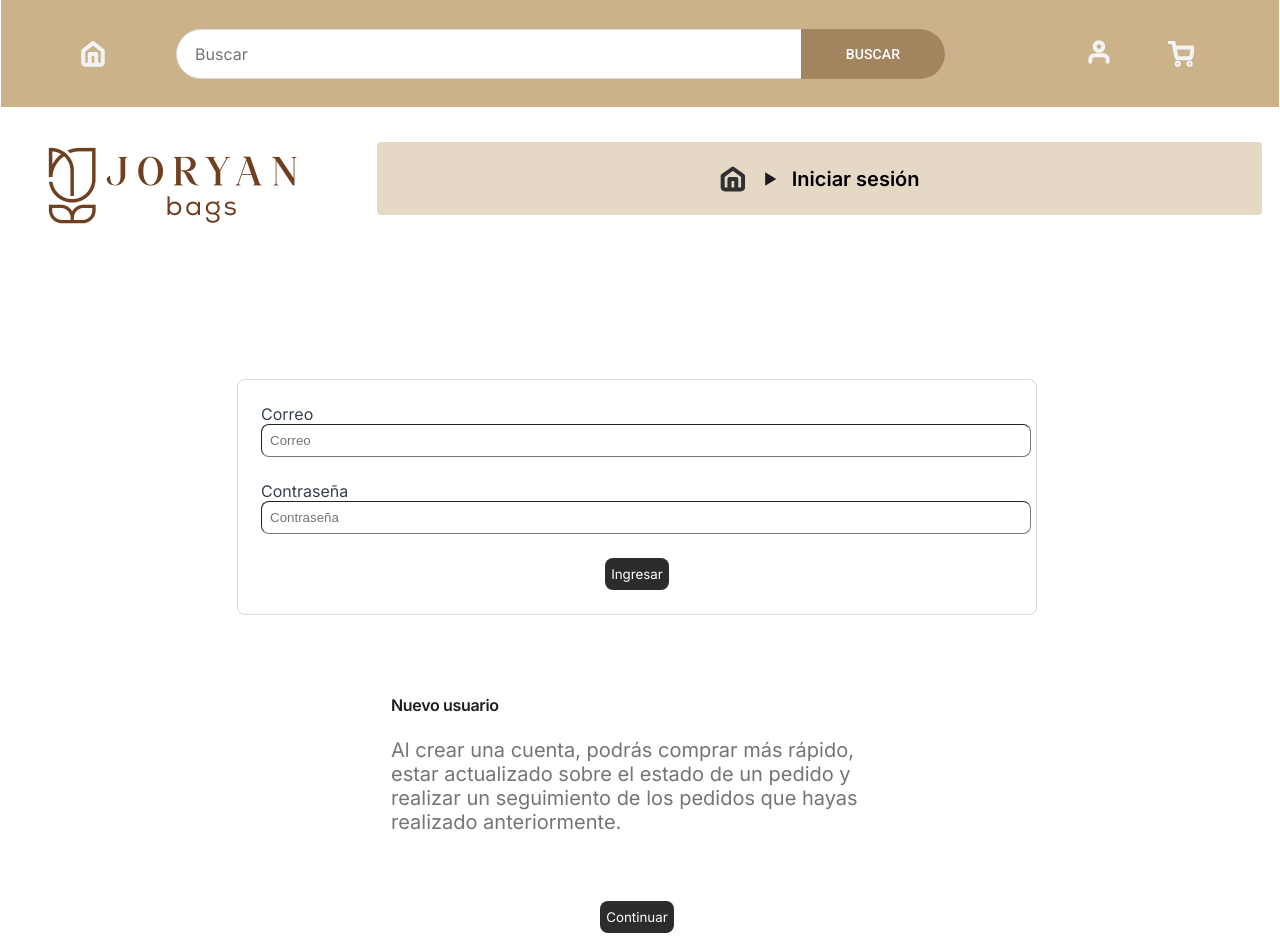
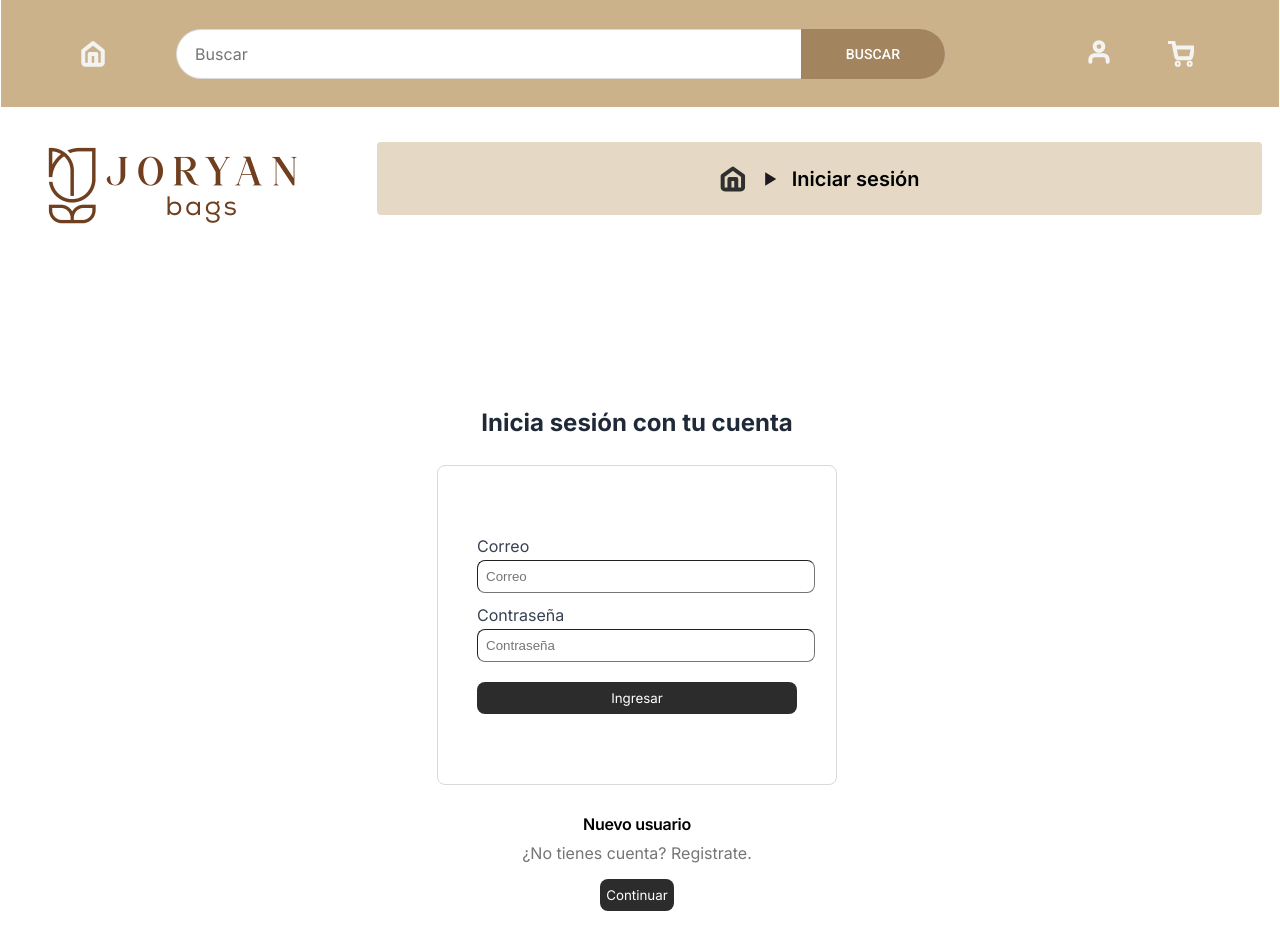
Before and after one commit to CamiloWG/ecommerce-joryanbags, an Angular app in the folder ecommerce-frontend/: page /login in a window 1280 px wide. Shown: the top 952 px of the page. Built offline with nearby package versions, Linux system fonts and the light colour scheme.

Commit message:
listisimo

```diff
--- a/ecommerce-frontend/src/app/pages/login/login.component.html
+++ b/ecommerce-frontend/src/app/pages/login/login.component.html
@@ -5,7 +5,6 @@
 
     <section class="relative w-full h-[150px] flex">
       <app-logo class="absolute top-0 left-0"></app-logo>
-
 
       <div class="absolute top-[19px] left-[365px] flex flex-col items-start justify-start gap-[50px] w-[calc(100%-365px)]">
         <div class="w-full flex flex-col font-subheading">
@@ -15,23 +14,25 @@
     </section>
 
     <div class="flex items-center justify-center min-h-screen w-full">
-      <section class="w-[1000px] flex flex-col items-center justify-center pt-0 px-[21px] pb-[149px] box-border max-w-full mq1050:pb-[97px] mq1050:box-border mx-auto">
-        <div class="flex flex-col items-center justify-center gap-10 max-w-full mq1050:gap-5">
+      <section class="w-[1000px] flex flex-col items-center justify-center pt-0 px-[21px] pb-[100px] box-border max-w-full mq1050:pb-[80px] mq1050:box-border mx-auto">
+        <div class="flex flex-col items-center justify-center gap-5 max-w-full mq1050:gap-3">
           <div class="w-[1098px] flex flex-row items-center justify-between gap-5 max-w-full mq1050:flex-wrap">
-            <div class="flex flex-col items-center justify-center pt-[42px] px-0 pb-0 box-border max-w-full">
+            <div class="flex flex-col items-center justify-center pt-[30px] px-0 pb-0 box-border max-w-full">
               <div class="self-stretch h-[29px] relative font-subheading"></div>
             </div>
           </div>
 
-          <div class="self-stretch h-[357px] flex flex-row items-center justify-center max-w-full">
-            <div class="self-stretch w-[1305px] flex flex-col items-center justify-center gap-[40px] max-w-full mq1050:gap-[29px]">
+          <div class="self-stretch h-[auto] flex flex-row items-center justify-center max-w-full">
+            <div class="self-stretch w-[1305px] flex flex-col items-center justify-center gap-[20px] max-w-full mq1050:gap-[15px]">
+
+              <h1 class="text-3xl font-bold text-gray-800 mb-2 mt-[-10px] font-subheading">Inicia sesión con tu cuenta</h1>
 
               <form (ngSubmit)="onLogin()" class="m-0 rounded-radius-200 bg-background-default-default border-border-default-default border-solid
-              border-stroke-border box-border flex flex-col items-center justify-center py-space-600 px-[23px] gap-space-600
-              w-full max-w-[800px] z-[1] mq450:min-h-[auto]" data-scroll-to="formContact">
+              border-stroke-border box-border flex flex-col items-center justify-center py-4 px-6
+              w-full max-w-[400px] min-h-[320px] z-[1]" data-scroll-to="formContact">
 
-              <div class="flex flex-col w-full">
-                <label class="font-subheading text-gray-700">Correo</label>
+                <div class="flex flex-col w-full max-w-[320px]">
+                  <label class="font-subheading text-gray-700 text-left mb-1">Correo</label>
                   <input
                     type="email"
                     formControlName="correo"
@@ -40,8 +41,8 @@
                   />
                 </div>
 
-              <div class="flex flex-col w-full">
-                <label class="font-subheading text-gray-700">Contraseña</label>
+                <div class="flex flex-col w-full max-w-[320px] mt-3">
+                  <label class="font-subheading text-gray-700 text-left mb-1">Contraseña</label>
                   <input
                     type="password"
                     formControlName="contrasena"
@@ -51,7 +52,7 @@
                 </div>
 
                 <app-button
-                  class="font-subheading"
+                  class="font-subheading w-full max-w-[320px] mt-5"
                   [buttonText]="'Ingresar'"
                   [buttonRoute]="'/home'"
                   [showButton]="true"
@@ -59,20 +60,19 @@
                 </app-button>
               </form>
 
-              <div class="flex flex-col items-center justify-center pt-[41px] px-0 pb-0 box-border max-w-full mq1050:min-w-full mq450:flex-1">
-                <div class="flex flex-col items-center justify-center text-center font-subheading">
-                  <div class="w-[492px] h-[205px] flex flex-col items-start justify-start pt-0 px-0 pb-[67px] box-border gap-3.5 z-[1] text-left text-heading-size-base text-text-default-default font-single-line-body-small-strong">
-                    <h3 class="m-0 w-[200px] h-[29px] relative text-inherit tracking-[-0.02em] leading-[120%] font-[600] font-[inherit] inline-block">Nuevo usuario</h3>
-                    <div class="w-[492px] relative text-subheading-size-medium leading-[120%] text-text-default-secondary inline-block">Al crear una cuenta, podrás comprar más rápido, estar actualizado sobre el estado de un pedido y realizar un seguimiento de los pedidos que hayas realizado anteriormente.</div>
+              <div class="flex flex-col items-center justify-center pt-[10px] px-0 pb-0 box-border max-w-full w-full">
+                <div class="flex flex-col items-center justify-center text-center font-subheading gap-2 w-full max-w-[400px]">
+                  <div class="w-full flex flex-col items-center justify-start pt-0 px-0 box-border z-[1] text-center">
+                    <h3 class="m-0 w-full h-[29px] relative text-inherit tracking-[-0.02em] leading-[120%] font-[600] font-[inherit]">Nuevo usuario</h3>
+                    <div class="w-full relative text-subheading-size-small leading-[120%] text-text-default-secondary">¿No tienes cuenta? Registrate.</div>
                   </div>
 
                   <app-button
-                    class="font-subheading"
+                    class="font-subheading mt-2 w-auto px-8"
                     [buttonText]="'Continuar'"
                     [buttonRoute]="'/registro'"
                     [showButton]="true">
                   </app-button>
-
                 </div>
               </div>
             </div>
--- a/ecommerce-frontend/src/app/pages/registrousuario/registrousuario.component.ts
+++ b/ecommerce-frontend/src/app/pages/registrousuario/registrousuario.component.ts
@@ -3,7 +3,6 @@ import { HeaderMenuComponent } from '../../core/components/shared/header-menu/he
 import { Route } from '../../core/components/shared/Route/Route.component';
 import { LogoComponent } from '../../core/components/shared/logo/logo.component';
 import { FooterComponent } from '../../core/components/shared/footer/footer.component';
-import { InfoUsuarioComponent } from '../../core/components/infousuario/info-usuario.component';
 import { ButtonComponent } from '../../core/components/button/button.component';
 
 @Component({
@@ -13,11 +12,12 @@ import { ButtonComponent } from '../../core/components/button/button.component';
     Route,
     LogoComponent,
     FooterComponent,
-    InfoUsuarioComponent,
     ButtonComponent,
   ],
   templateUrl: './registrousuario.component.html',
   styleUrl: './registrousuario.component.css'
 })
 export class RegistrousuarioComponent {
+  onRegistro(): void {
+  }
 }
```
Also changed, not shown: ecommerce-frontend/src/app/pages/registrousuario/registrousuario.component.html (+51 -31 lines). Lines whose indentation alone changed are shown as unchanged.
